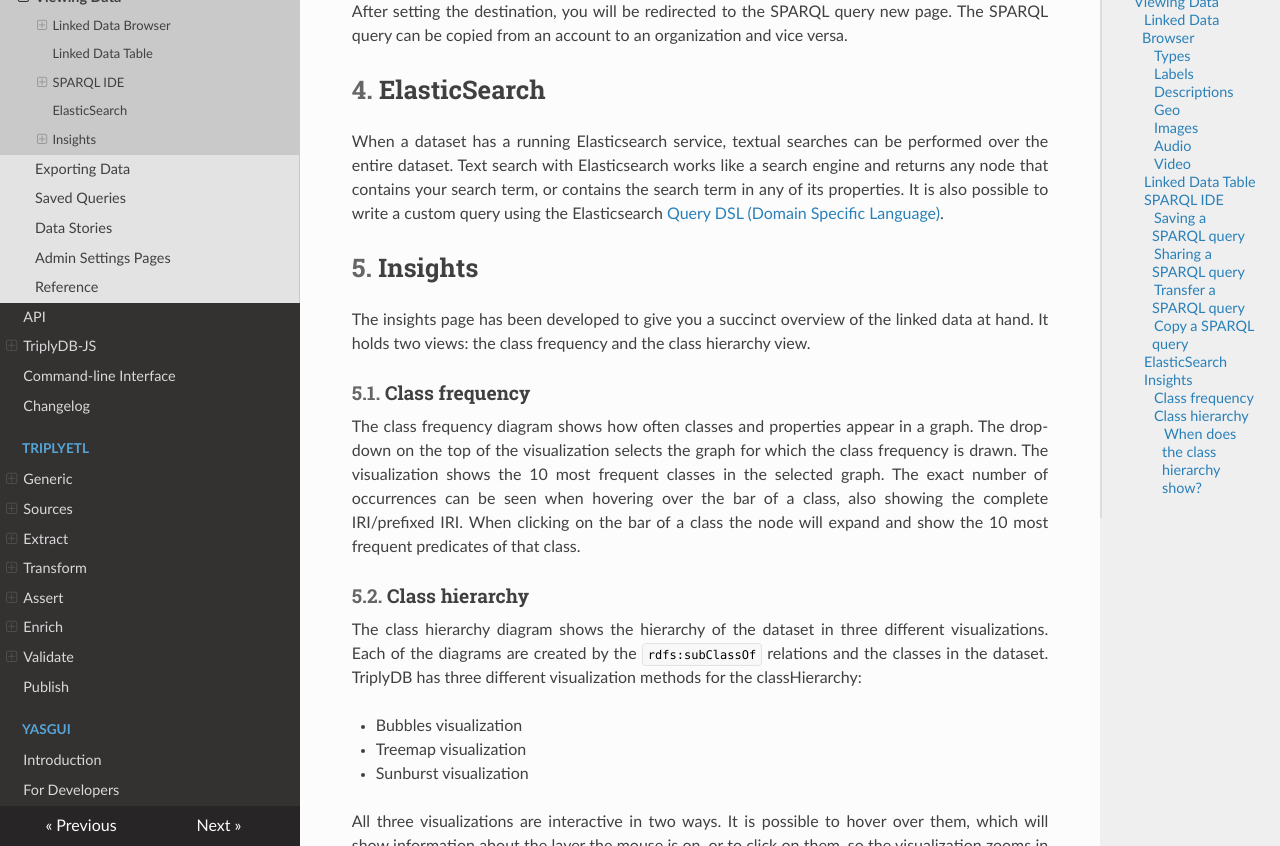
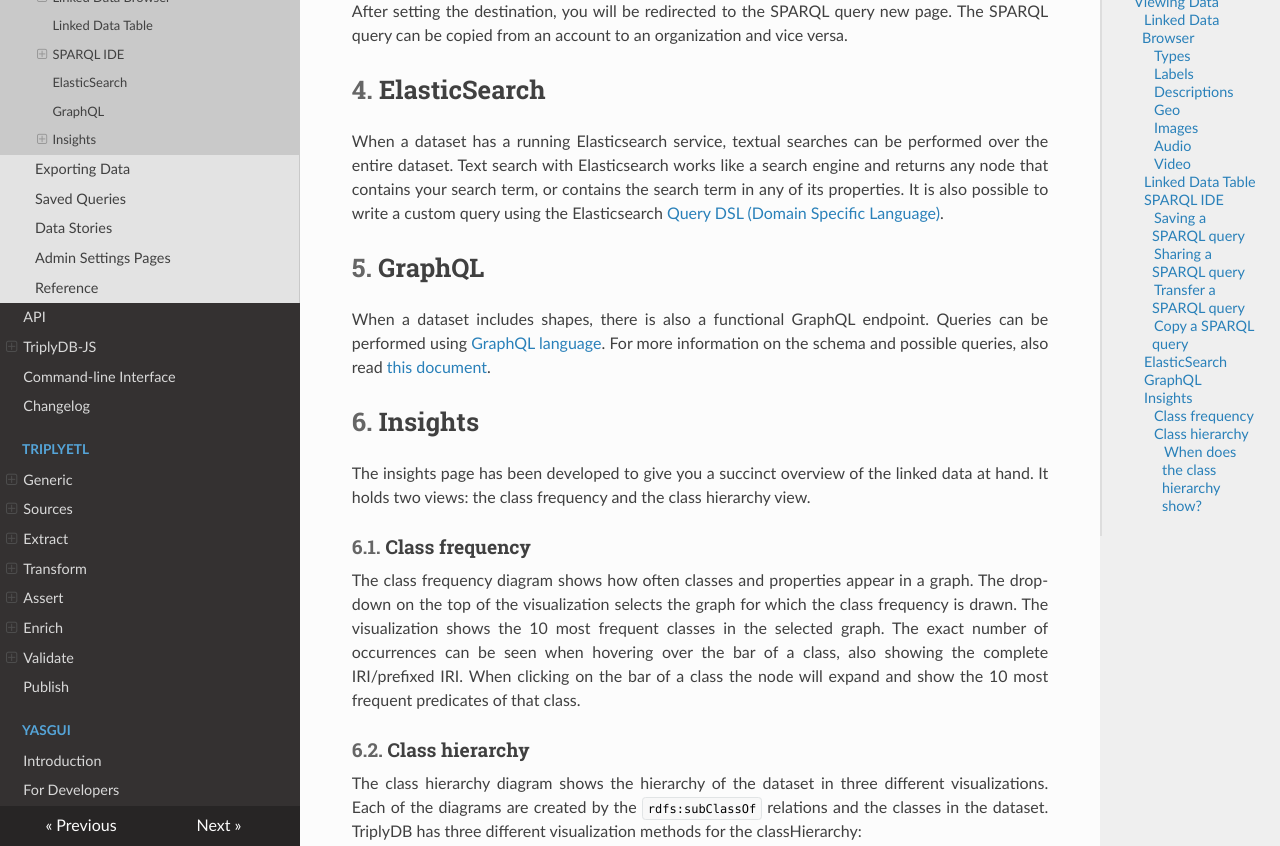
Before and after one commit to TriplyDB/Documentation, an MkDocs documentation site: the page built from docs/triply-db-getting-started/viewing-data/index.md, in a window 1280 px wide and 900 px high, scrolled down 8512 px, cut to the strip 54-900 px from the top of the window. Built offline with MkDocs 1.6.1, drawn with Linux system fonts in a browser that asks for light colours.

Commit message:
add in getting started

```diff
--- a/docs/triply-db-getting-started/viewing-data/index.md
+++ b/docs/triply-db-getting-started/viewing-data/index.md
@@ -178,7 +178,9 @@
 
 When a dataset has a running Elasticsearch service, textual searches can be performed over the entire dataset. Text search with Elasticsearch works like a search engine and returns any node that contains your search term, or contains the search term in any of its properties. It is also possible to write a custom query using the Elasticsearch [Query DSL (Domain Specific Language)](https://www.elastic.co/guide/en/elasticsearch/reference/current/query-dsl.html).
 
+## GraphQL
 
+When a dataset includes shapes, there is also a functional GraphQL endpoint. Queries can be performed using [GraphQL language](https://graphql.org/). For more information on the schema and possible queries, also read [this document](../../generics/Graphql.md).
 
 ## Insights
 
```
Also changed, not shown: docs/triply-db-getting-started/index.md (+1 -1 lines).
